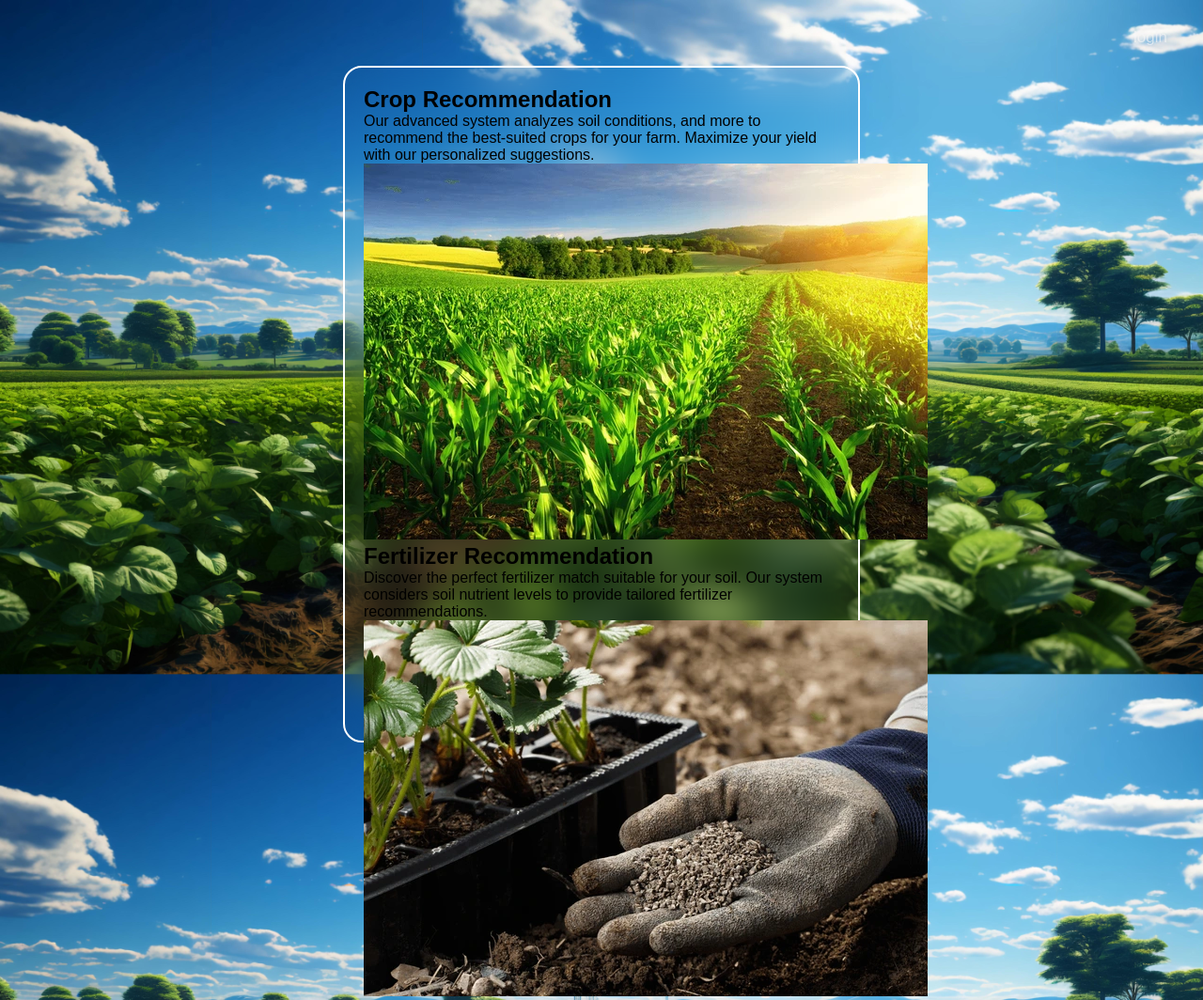
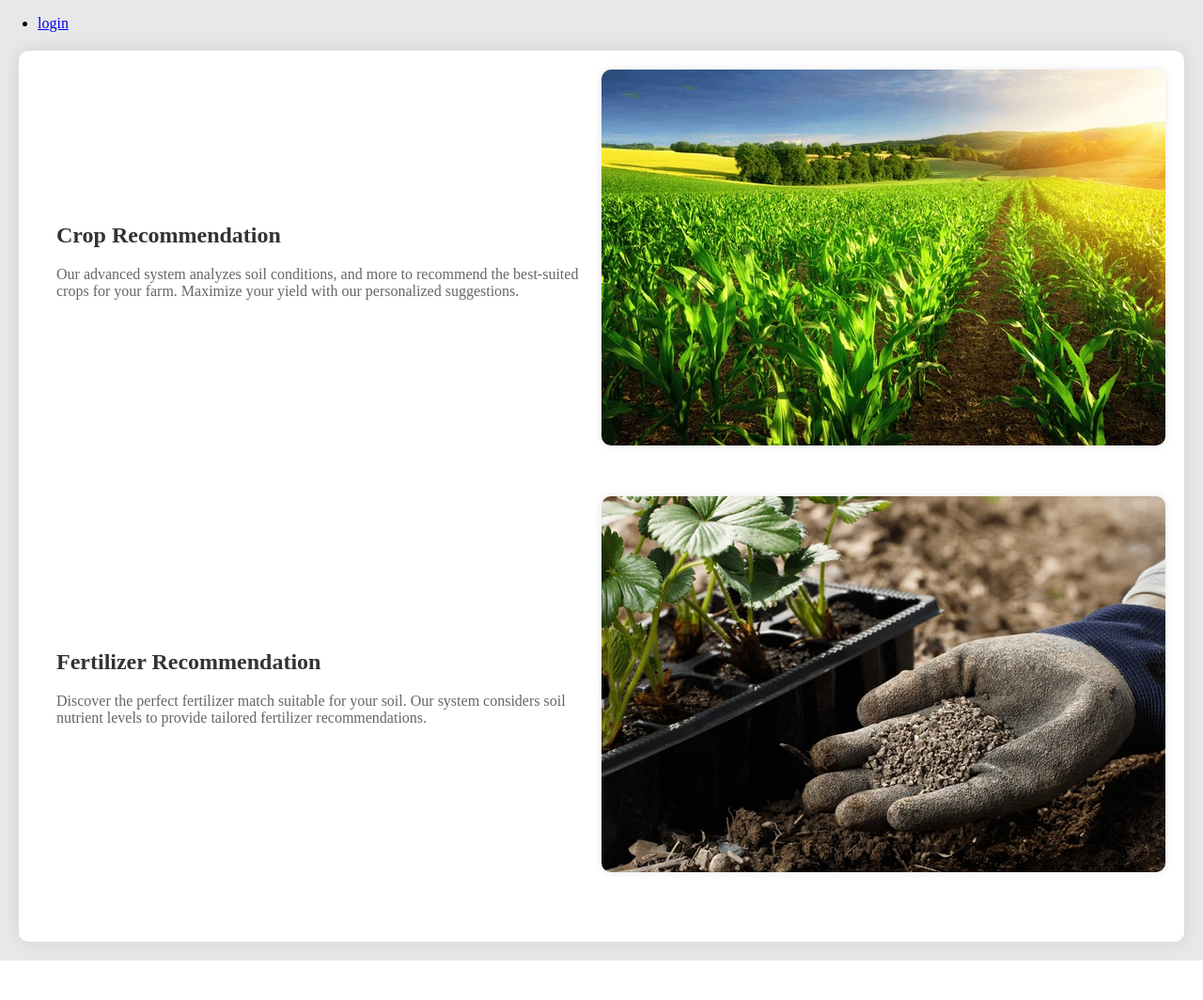
Before and after one commit to BirendraKSharma/minor_project, a Flask app: page / in a window 1280 px wide. Shown: the whole page at 94% size. After the commit the page ends 1022 px from the top, so only its background shows below. Run offline with Flask 3, Linux system fonts and the light colour scheme; parts of the project's set-up code (start-up, migrations or seed data) failed here and were passed over; some libraries are stand-ins or nearby versions.

Commit message:
saving all changes into homepage style

```diff
--- a/static/style.css
+++ b/static/style.css
@@ -18,7 +18,7 @@ body {
 .container {
   margin-top: 380px;
   width: 100%;
-  height: 90vh;
+  height: 115vh;
   max-width: 550px;
   background-color: #fff;
   padding: 20px;
--- a/templates/homepage.html
+++ b/templates/homepage.html
@@ -1,45 +1,97 @@
 <!DOCTYPE html>
 <html lang="en">
   <head>
-    <meta charset="UTF-8">
-    <meta name="viewport" content="width=device-width, initial-scale=1.0">
-    <link rel="stylesheet" href="style.css">
+    <meta charset="UTF-8" />
+    <meta name="viewport" content="width=device-width, initial-scale=1.0" />
     <title>Crop & Fertilizer Recommendation System</title>
   </head>
+  <style>
+    body{
+        padding: 0;
+        margin: 0;
+        background-color: #e8e8e8;
+    }
+    .container_home {
+      max-width: 1200px;
+      margin: 20px auto;
+      padding: 20px;
+      background-color: #fff;
+      border-radius: 10px;
+      box-shadow: 0 0 20px rgba(0, 0, 0, 0.1);
+    }
+
+    .feature-section {
+      display: flex;
+      flex-direction: row;
+      align-items: center;
+      justify-content: space-between;
+      margin-bottom: 50px;
+    }
+
+    .feature-info {
+      flex: 1;
+      padding: 20px;
+    }
+
+    .feature-info h2 {
+      color: #333;
+    }
+
+    .feature-info p {
+      color: #666;
+    }
+
+    .feature-image img {
+      max-width: 100%;
+      border-radius: 10px;
+      box-shadow: 0 0 10px rgba(0, 0, 0, 0.1);
+    }
+  </style>
   <body>
     <header>
       <nav>
-            <input type="checkbox" id="check">
+        <!-- <input type="checkbox" id="check" />
         <label for="check" class="checkbtn">
           <i class="fas fa-bars"></i>
-            </label>
+        </label> -->
 
         <ul>
-                <li> <a href="/login">login</a></li>
-
-                <!-- <button class="login-popup">Login</button> -->
+          <li><a href="/login">login</a></li>
         </ul>
-
       </nav>
     </header>
-    <div class="container">
+    <div class="container_home">
       <section class="feature-section" id="crop-section">
         <div class="feature-info">
           <h2>Crop Recommendation</h2>
-                <p>Our advanced system analyzes soil conditions, and more to recommend the best-suited crops for your farm. Maximize your yield with our personalized suggestions.</p>
+          <p>
+            Our advanced system analyzes soil conditions, and more to recommend
+            the best-suited crops for your farm. Maximize your yield with our
+            personalized suggestions.
+          </p>
         </div>
         <div class="feature-image">
-                <img src="rows-young-corn-plants-on-600nw-278452958.webp" alt="Crop Recommendation Image">
+          <img
+            src="static/rows-young-corn-plants-on-600nw-278452958.webp"
+            alt="Crop Recommendation Image"
+          />
         </div>
       </section>
 
       <section class="feature-section" id="fertilizer-section">
         <div class="feature-info">
           <h2>Fertilizer Recommendation</h2>
-                <p>Discover the perfect fertilizer match suitable for your soil. Our system considers soil nutrient levels to provide tailored fertilizer recommendations.</p>
+          <p>
+            Discover the perfect fertilizer match suitable for your soil. Our
+            system considers soil nutrient levels to provide tailored fertilizer
+            recommendations.
+          </p>
         </div>
         <div class="feature-image">
-                <img src="gardener-blending-organic-fertiliser-humic-600nw-1364887628.webp" alt="Fertilizer Recommendation Image">
+          <img
+            src="static/gardener-blending-organic-fertiliser-humic-600nw-1364887628.webp"
+            alt="Fertilizer Recommendation Image"
+          />
         </div>
       </section>
     </div>
```
Lines whose indentation alone changed are shown as unchanged.
